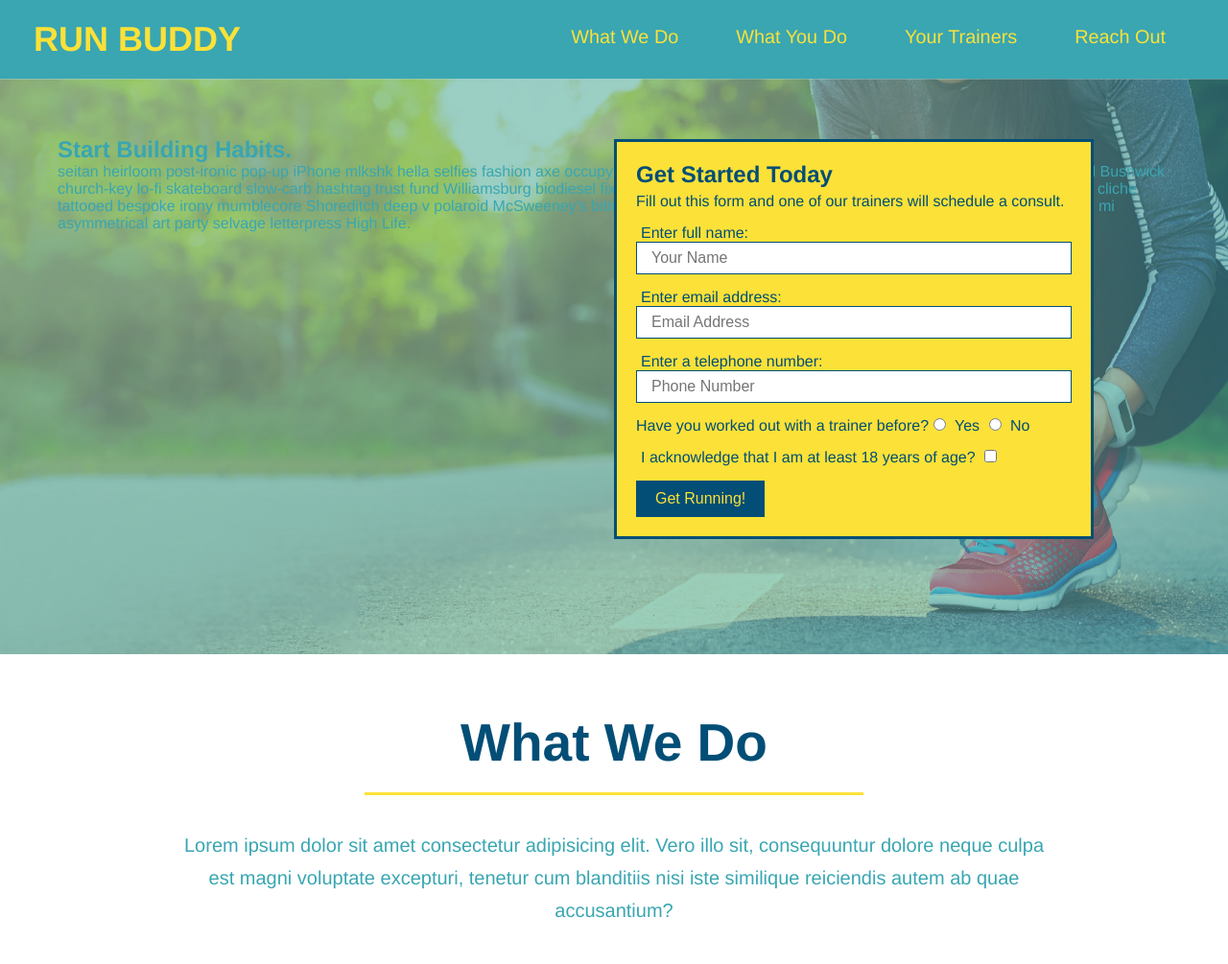
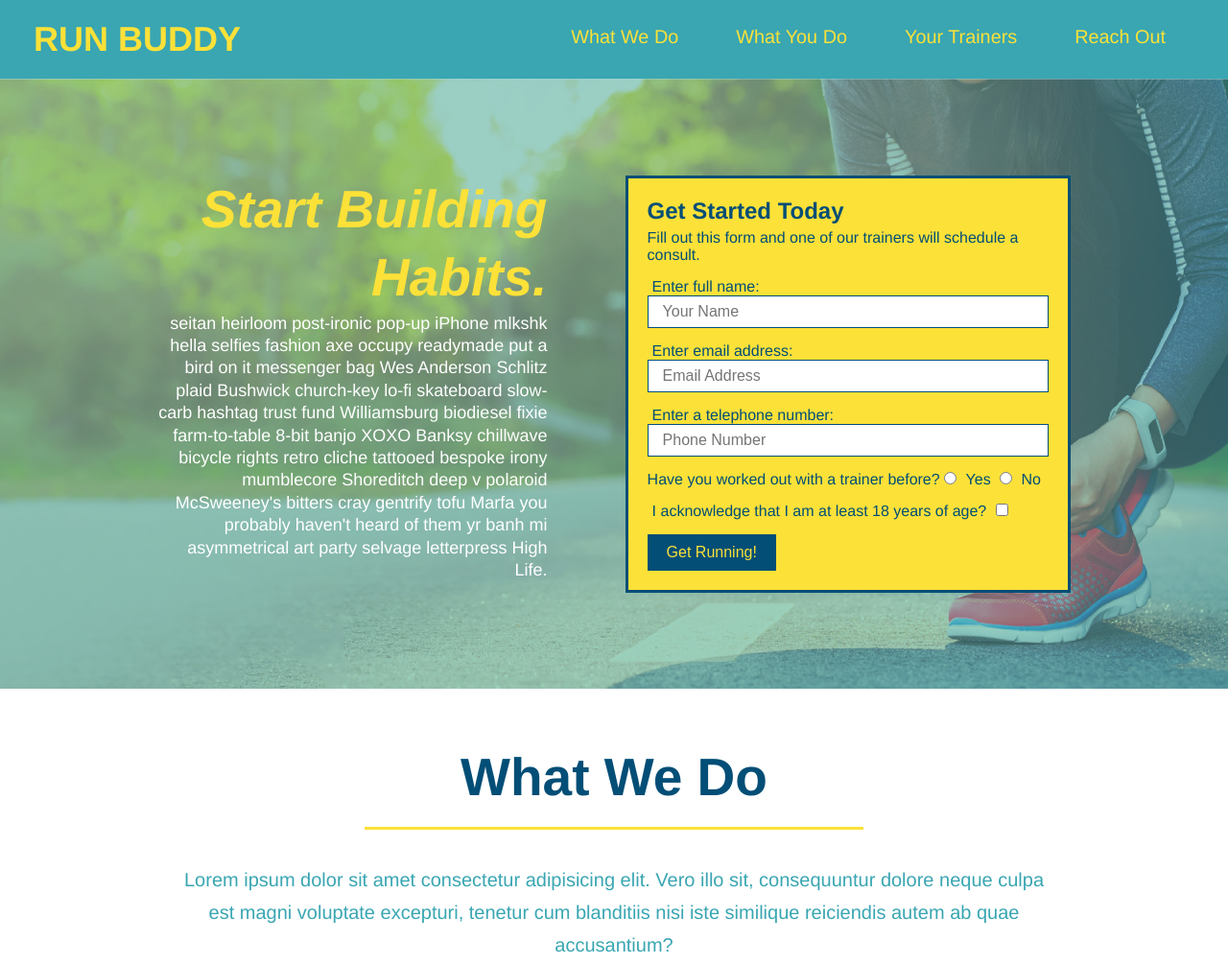
Before and after one commit to LeonLemeshko/run-buddy, a plain HTML site: page index.html in a window 1280 px wide. Shown: the top 1005 px of the page at 96% size. Drawn offline with Linux system fonts and the light colour scheme.

Commit message:
add flexbox to the hero

```diff
--- a/assets/css/style.css
+++ b/assets/css/style.css
@@ -78,21 +78,35 @@ header a {
 /* Homepage Hero Section Start */
 .hero {
     background-image: url("../images/hero-bg.jpeg");
-    height: 600px;
     background-size: cover;
     background-position: center;
-    position:relative; /* Child */
+    display: flex;
+    justify-content: center;
+    flex-wrap: wrap;
+}
+
+.hero-cta {
+    width: 35%;
+    text-align: right;
+    margin: 3.5%;
+    color: #fff;
+    font-size: 18px;
+    line-height: 1.3;
+}
+
+.hero-cta h2 {
+    font-style: italic;
+    font-size: 55px;
+    color: #fce138;
 }
 
 .hero-form {
    border: 3px solid #024e76;
    background-color: #fce138;
    padding: 20px;
-   width: 500px;
    color: #024e76;
-   position: absolute; /* Parent */
-   bottom: 120px;
-   right: 140px;
+   width: 40%;
+   margin: 3.5%;
 }
 
 .hero-form p {
@@ -295,20 +309,21 @@ header a {
 /* Footer Start */
 
     footer {
+        display: flex;
+        justify-content: space-between;
+        flex-wrap: wrap;
         background: #fce138;
         width: 100%;
         padding: 40px 35px;
     }
 
     footer h2 {
-       display: inline;
         color: #024e76;
         font-size: 30px;
         margin: 0%;
     }
 
     footer div {
-        float: right;
         line-height: 1.5;
         text-align: right;
     }
```
